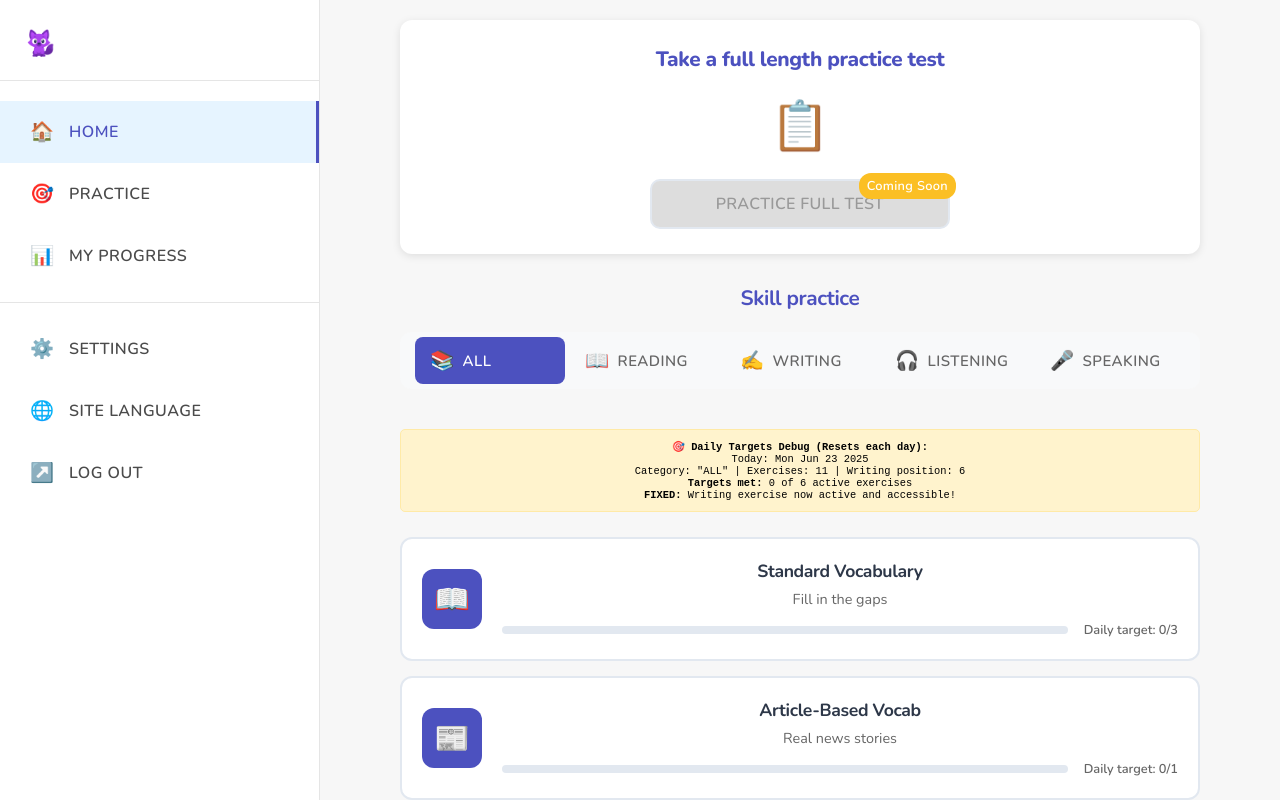
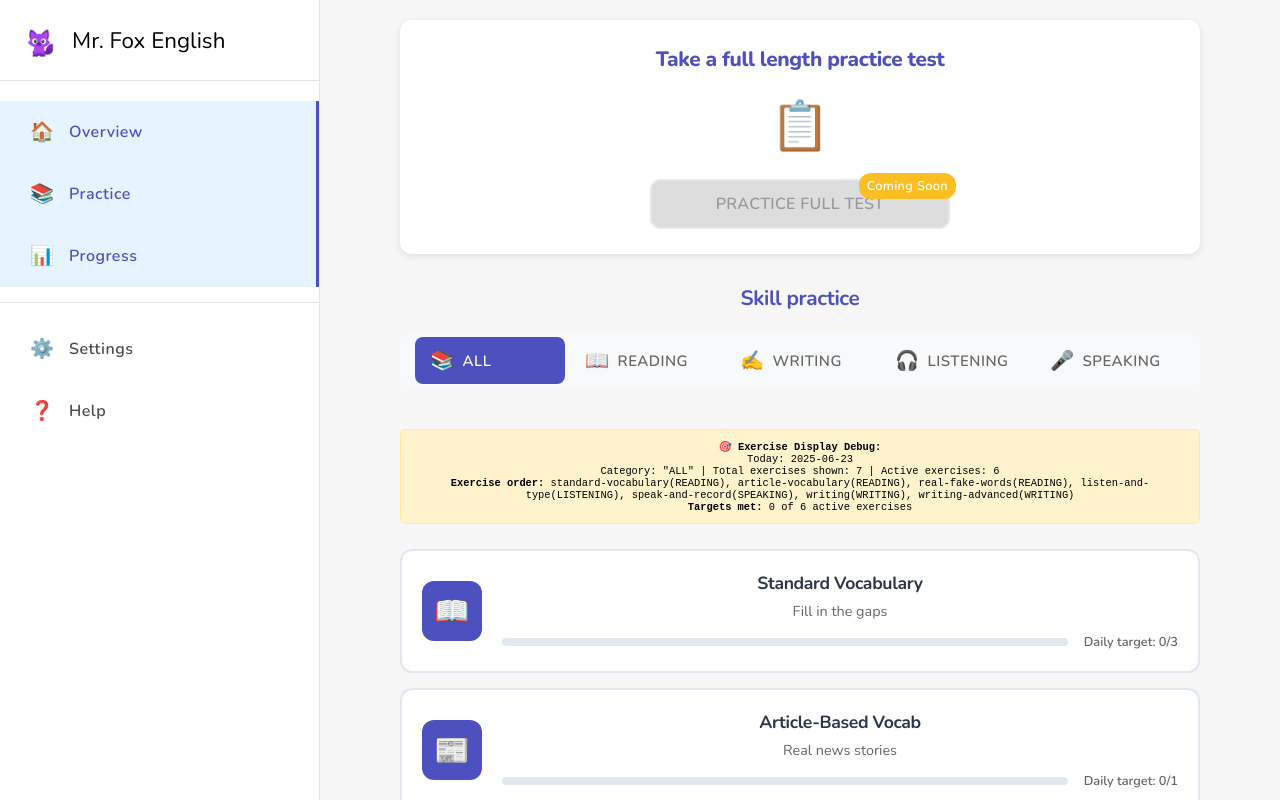
Before and after one commit to legga001/vocabulary-test, a React (Create React App) app: page / in a window 1280 px wide. Both pictures are taken after a click on the button "START PRACTICING". Built offline with nearby package versions, Linux system fonts and the light colour scheme.

Commit message:
Update LandingPage.js

```diff
--- a/src/components/LandingPage.js
+++ b/src/components/LandingPage.js
@@ -1,4 +1,4 @@
-// src/components/LandingPage.js - Fixed daily targets to only increment on completion
+// src/components/LandingPage.js - Fixed exercise filtering and display
 import React, { useEffect, useState, useCallback, useMemo } from 'react';
 
 // Constants for better performance - moved outside component
@@ -55,7 +55,7 @@ const EXERCISES = Object.freeze([
     isDET: true
   },
 
-  // SPEAKING EXERCISES - Right after listen-and-type
+  // SPEAKING EXERCISES
   {
     type: 'speak-and-record',
     category: 'SPEAKING',
@@ -67,7 +67,7 @@ const EXERCISES = Object.freeze([
     isNew: true
   },
 
-  // WRITING EXERCISES - FIXED: Made Photo Description active
+  // WRITING EXERCISES
   {
     type: 'writing',
     category: 'WRITING',
@@ -79,90 +79,52 @@ const EXERCISES = Object.freeze([
     isNew: true
   },
   {
-    type: 'writing',
+    type: 'writing-advanced',
     category: 'WRITING',
     icon: '📝',
-    title: 'Essay Writing',
-    subtitle: 'Structured responses',
-    dailyTarget: 1, // Longer exercises: 1 time per day
-    isActive: false
-  },
-
-  // REMAINING LISTENING EXERCISES (Coming Soon)
-  {
-    type: 'listening',
-    category: 'LISTENING',
-    icon: '🔊',
-    title: 'Audio Comprehension',
-    subtitle: 'Listen and answer',
-    dailyTarget: 2,
-    isActive: false
-  },
-  {
-    type: 'listening',
-    category: 'LISTENING',
-    icon: '🎵',
-    title: 'Pronunciation Practice',
-    subtitle: 'Listen and repeat',
-    dailyTarget: 3,
-    isActive: false
-  },
-
-  // REMAINING SPEAKING EXERCISES (Coming Soon)
-  {
-    type: 'speaking',
-    category: 'SPEAKING',
-    icon: '🗣️',
-    title: 'Conversation Practice',
-    subtitle: 'Speaking prompts',
-    dailyTarget: 2,
-    isActive: false
-  },
-  {
-    type: 'speaking',
-    category: 'SPEAKING',
-    icon: '🎙️',
-    title: 'Pronunciation Check',
-    subtitle: 'Voice analysis',
-    dailyTarget: 3,
+    title: 'Advanced Writing',
+    subtitle: 'Essays and analysis',
+    dailyTarget: 1,
     isActive: false
   }
 ]);
 
+// Menu items for sidebar
 const MENU_ITEMS = Object.freeze([
-  { id: 'home', icon: '🏠', text: 'HOME', action: null, isActive: true },
-  { id: 'practice', icon: '🎯', text: 'PRACTICE', action: null, isActive: false },
-  { id: 'progress', icon: '📊', text: 'MY PROGRESS', action: 'progress', isActive: false },
-  { id: 'settings', icon: '⚙️', text: 'SETTINGS', action: null, isActive: false },
-  { id: 'language', icon: '🌐', text: 'SITE LANGUAGE', action: null, isActive: false },
-  { id: 'logout', icon: '↗️', text: 'LOG OUT', action: null, isActive: false }
+  { id: 'overview', icon: '🏠', text: 'Overview', isActive: true },
+  { id: 'practice', icon: '📚', text: 'Practice', isActive: true },
+  { id: 'progress', icon: '📊', text: 'Progress', isActive: true, action: 'progress' },
+  { id: 'settings', icon: '⚙️', text: 'Settings', isActive: false },
+  { id: 'help', icon: '❓', text: 'Help', isActive: false }
 ]);
 
-// Daily target tracking functions
+// Daily targets management
 const DAILY_TARGETS_KEY = 'mrFoxEnglishDailyTargets';
 
 const getTodayString = () => {
-  return new Date().toDateString();
+  const today = new Date();
+  return today.toISOString().split('T')[0]; // YYYY-MM-DD format
 };
 
 const getDailyTargetData = () => {
   try {
     const saved = localStorage.getItem(DAILY_TARGETS_KEY);
-    if (saved) {
-      const data = JSON.parse(saved);
+    if (!saved) return {};
+
+    const parsed = JSON.parse(saved);
     const today = getTodayString();
 
-      // If data is from today, return it, otherwise reset
-      if (data.date === today) {
-        return data.targets;
+    // Reset if it's a new day
+    if (parsed.date !== today) {
+      console.log('🔄 New day detected, resetting daily targets');
+      return {};
     }
-    }
+
+    return parsed.targets || {};
   } catch (error) {
     console.error('Error loading daily targets:', error);
+    return {};
   }
-
-  // Return empty targets if no data or new day
-  return {};
 };
 
 const saveDailyTargetData = (targets) => {
@@ -236,22 +198,46 @@ function LandingPage({ onExercises, onProgress, onSelectExercise, isTransitionin
     return () => clearTimeout(timer);
   }, [isTransitioning]);
 
-  // Improved filtered exercises with better ALL category handling
+  // FIXED: Improved filtered exercises with proper category handling and no duplication
   const filteredExercises = useMemo(() => {
-    console.log('Filtering exercises for category:', selectedCategory);
-    console.log('Total exercises available:', EXERCISES.length);
+    console.log('🔍 Filtering exercises for category:', selectedCategory);
+    console.log('📚 Total exercises available:', EXERCISES.length);
+
+    // Create a new array to avoid mutation
+    let exercisesToShow = [];
 
     if (selectedCategory === 'ALL') {
-      // Show all exercises when ALL is selected
-      const allExercises = [...EXERCISES];
-      console.log('Showing all exercises:', allExercises.length);
-      return allExercises;
+      // Show all exercises when ALL is selected, in their original order
+      exercisesToShow = [...EXERCISES];
+      console.log('📋 Showing all exercises:', exercisesToShow.length);
+    } else {
+      // Filter by specific category and bring matching exercises to the top
+      const categoryExercises = EXERCISES.filter(exercise => exercise.category === selectedCategory);
+      const otherExercises = EXERCISES.filter(exercise => exercise.category !== selectedCategory);
+
+      // Put category exercises first, then other exercises
+      exercisesToShow = [...categoryExercises, ...otherExercises];
+
+      console.log(`📋 Exercises for ${selectedCategory}:`, categoryExercises.length);
+      console.log(`📋 Other exercises:`, otherExercises.length);
+      console.log(`📋 Total exercises shown:`, exercisesToShow.length);
     }
 
-    // Filter by specific category
-    const categoryExercises = EXERCISES.filter(exercise => exercise.category === selectedCategory);
-    console.log(`Exercises for ${selectedCategory}:`, categoryExercises.length);
-    return categoryExercises;
+    // Verify no duplicates by checking for unique exercise types
+    const exerciseTypes = exercisesToShow.map(ex => ex.type);
+    const uniqueTypes = new Set(exerciseTypes);
+
+    if (exerciseTypes.length !== uniqueTypes.size) {
+      console.error('🚨 DUPLICATE EXERCISES DETECTED!', {
+        totalCount: exerciseTypes.length,
+        uniqueCount: uniqueTypes.size,
+        duplicates: exerciseTypes.filter((type, index) => exerciseTypes.indexOf(type) !== index)
+      });
+    } else {
+      console.log('✅ No duplicate exercises detected');
+    }
+
+    return exercisesToShow;
   }, [selectedCategory]);
 
   // Memoised exercises with daily target progress
@@ -289,13 +275,19 @@ function LandingPage({ onExercises, onProgress, onSelectExercise, isTransitionin
   }, [onProgress, handleMobileMenuClose]);
 
   const handleCategoryChange = useCallback((categoryId) => {
-    console.log('Category changed to:', categoryId);
+    console.log('🔄 Category changed to:', categoryId);
     setSelectedCategory(categoryId);
+
+    // Add a small delay to allow for smooth visual transition
+    setShowExercises(false);
+    setTimeout(() => {
+      setShowExercises(true);
+    }, 150);
   }, []);
 
   // FIXED: Remove increment from click, only start exercise
   const handleExerciseClick = useCallback((exercise) => {
-    console.log('Exercise clicked:', exercise.type, 'isActive:', exercise.isActive);
+    console.log('🎯 Exercise clicked:', exercise.type, 'isActive:', exercise.isActive);
     if (exercise.isActive) {
       // Don't increment here - this will be handled when exercise is completed
       onSelectExercise(exercise.type);
@@ -355,10 +347,12 @@ function LandingPage({ onExercises, onProgress, onSelectExercise, isTransitionin
   ), [selectedCategory, handleCategoryChange]);
 
   const renderExerciseItem = useCallback((exercise, index) => {
+    const isHighlighted = selectedCategory !== 'ALL' && exercise.category === selectedCategory;
+
     return (
       <div
-        key={exercise.type}
-        className={`exercise-item ${exercise.isActive ? 'active' : 'disabled'} ${exercise.isNew ? 'new-exercise' : ''} ${exercise.isDET ? 'det-exercise' : ''} ${exercise.isTargetMet ? 'target-met' : ''}`}
+        key={`${exercise.type}-${selectedCategory}`} // Unique key to ensure proper re-rendering
+        className={`exercise-item ${exercise.isActive ? 'active' : 'disabled'} ${exercise.isNew ? 'new-exercise' : ''} ${exercise.isDET ? 'det-exercise' : ''} ${exercise.isTargetMet ? 'target-met' : ''} ${isHighlighted ? 'category-highlighted' : ''}`}
         onClick={() => handleExerciseClick(exercise)}
         style={{
           animationDelay: `${index * 0.1}s`
@@ -383,6 +377,7 @@ function LandingPage({ onExercises, onProgress, onSelectExercise, isTransitionin
           {exercise.isNew && <div className="new-badge">NEW</div>}
           {exercise.isDET && <div className="det-badge">DET</div>}
           {exercise.isTargetMet && <div className="target-met-badge">✓</div>}
+          {isHighlighted && <div className="category-badge">{selectedCategory}</div>}
         </div>
 
         <div className="exercise-content">
@@ -413,10 +408,11 @@ function LandingPage({ onExercises, onProgress, onSelectExercise, isTransitionin
         </div>
       </div>
     );
-  }, [handleExerciseClick]);
+  }, [handleExerciseClick, selectedCategory]);
 
   // Add debug logging for filtered exercises
   useEffect(() => {
+    if (process.env.NODE_ENV === 'development') {
       console.log('📋 Current exercise order with targets:', exercisesWithTargets.map((e, index) => ({
         position: index + 1,
         type: e.type,
@@ -428,10 +424,12 @@ function LandingPage({ onExercises, onProgress, onSelectExercise, isTransitionin
         targetMet: e.isTargetMet
       })));
 
-    // Specifically log writing exercise position
-    const writingIndex = exercisesWithTargets.findIndex(e => e.type === 'writing');
-    if (writingIndex !== -1) {
-      console.log(`✍️ Writing exercise is at position ${writingIndex + 1} out of ${exercisesWithTargets.length}`);
+      // Check for any duplicate types
+      const types = exercisesWithTargets.map(e => e.type);
+      const duplicateTypes = types.filter((type, index) => types.indexOf(type) !== index);
+      if (duplicateTypes.length > 0) {
+        console.error('🚨 DUPLICATE EXERCISE TYPES FOUND:', duplicateTypes);
+      }
     }
   }, [exercisesWithTargets]);
 
@@ -446,7 +444,9 @@ function LandingPage({ onExercises, onProgress, onSelectExercise, isTransitionin
               alt="Mr. Fox English logo"
               className="sidebar-logo-img"
             />
+            <span className="sidebar-title">Mr. Fox English</span>
           </div>
+
           <nav className="sidebar-nav" role="navigation" aria-label="Main menu">
             {MENU_ITEMS.map((item, index) => renderMenuItem(item, index, false))}
           </nav>
@@ -463,6 +463,7 @@ function LandingPage({ onExercises, onProgress, onSelectExercise, isTransitionin
                 alt="Mr. Fox English logo"
                 className="mobile-menu-logo"
               />
+              <span className="mobile-menu-title">Mr. Fox English</span>
               <button
                 className="mobile-menu-close"
                 onClick={handleMobileMenuClose}
@@ -471,14 +472,14 @@ function LandingPage({ onExercises, onProgress, onSelectExercise, isTransitionin
                 ✕
               </button>
             </div>
-            <div className="mobile-menu-items">
+            <nav className="mobile-menu-nav" role="navigation" aria-label="Mobile menu">
               {MENU_ITEMS.map((item, index) => renderMenuItem(item, index, true))}
-            </div>
+            </nav>
           </div>
         </div>
       )}
 
-      {/* Header */}
+      {/* Mobile Header */}
       <header className="main-header">
         <div className="header-left">
           <button
@@ -525,9 +526,24 @@ function LandingPage({ onExercises, onProgress, onSelectExercise, isTransitionin
         <section className="categories-section">
           <h3>Skill practice</h3>
           {renderCategoryTabs}
+
+          {/* Category indicator */}
+          {selectedCategory !== 'ALL' && (
+            <div className="category-indicator">
+              <span className="category-indicator-text">
+                Showing {selectedCategory.toLowerCase()} exercises first
+              </span>
+              <button
+                className="show-all-btn"
+                onClick={() => handleCategoryChange('ALL')}
+              >
+                Show all exercises
+              </button>
+            </div>
+          )}
         </section>
 
-        {/* Exercises List with Debug Info */}
+        {/* Exercises List */}
         <section className="exercises-list" id="exercises-list">
           {/* Debug information (remove in production) */}
           {process.env.NODE_ENV === 'development' && (
@@ -540,15 +556,15 @@ function LandingPage({ onExercises, onProgress, onSelectExercise, isTransitionin
               fontFamily: 'monospace',
               border: '1px solid #ffeaa7'
             }}>
-              <strong>🎯 Daily Targets Debug (Resets each day):</strong><br />
+              <strong>🎯 Exercise Display Debug:</strong><br />
               Today: {getTodayString()}<br />
               Category: "{selectedCategory}" |
-              Exercises: {exercisesWithTargets.length} |
-              Writing position: {exercisesWithTargets.findIndex(e => e.type === 'writing') + 1}
+              Total exercises shown: {exercisesWithTargets.length} |
+              Active exercises: {exercisesWithTargets.filter(e => e.isActive).length}
+              <br />
+              <strong>Exercise order:</strong> {exercisesWithTargets.map(e => `${e.type}(${e.category})`).join(', ')}
               <br />
               <strong>Targets met:</strong> {exercisesWithTargets.filter(e => e.isTargetMet && e.isActive).length} of {exercisesWithTargets.filter(e => e.isActive).length} active exercises
-              <br />
-              <strong>FIXED:</strong> Writing exercise now active and accessible!
             </div>
           )}
 
```
Lines whose indentation alone changed are shown as unchanged.
